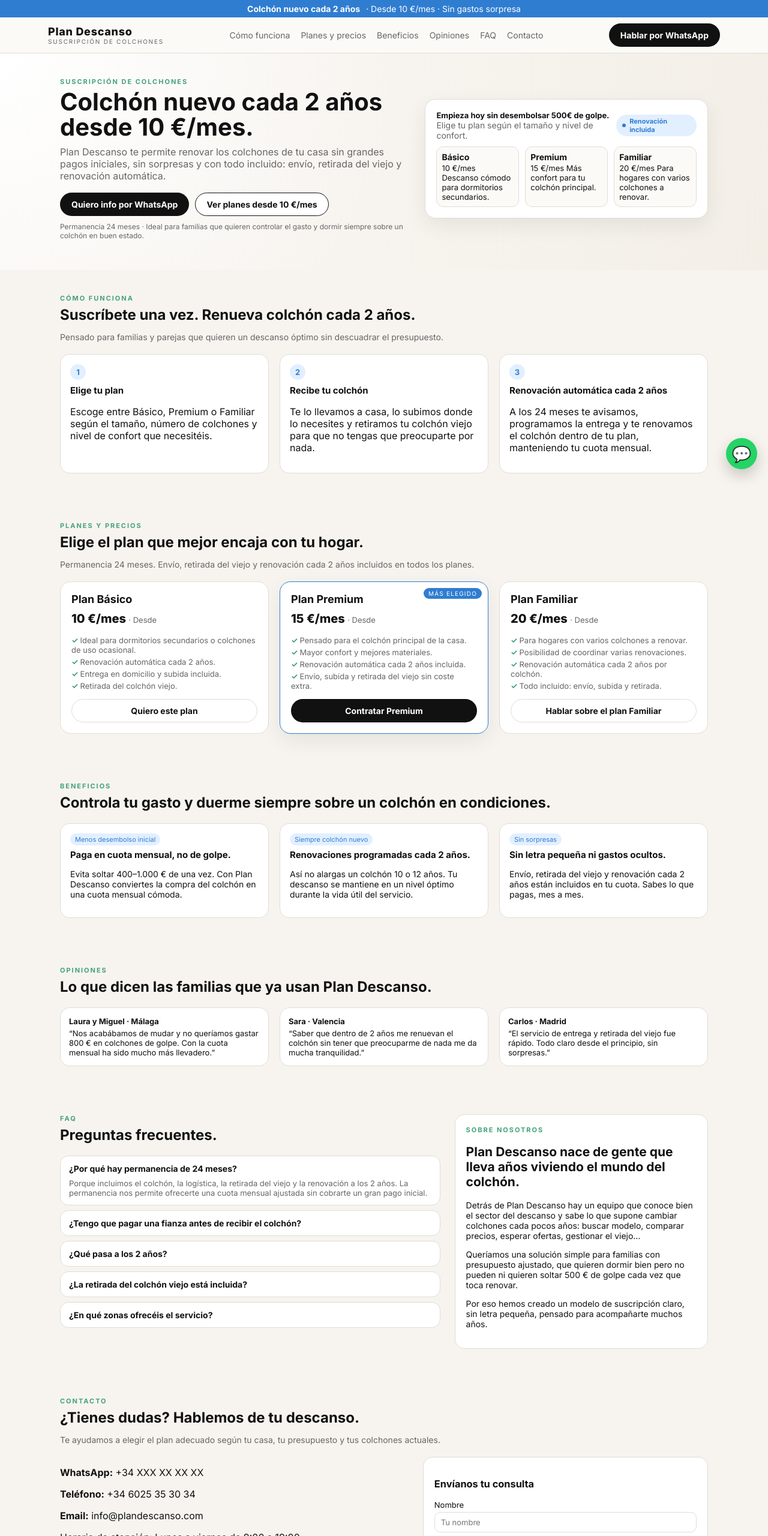
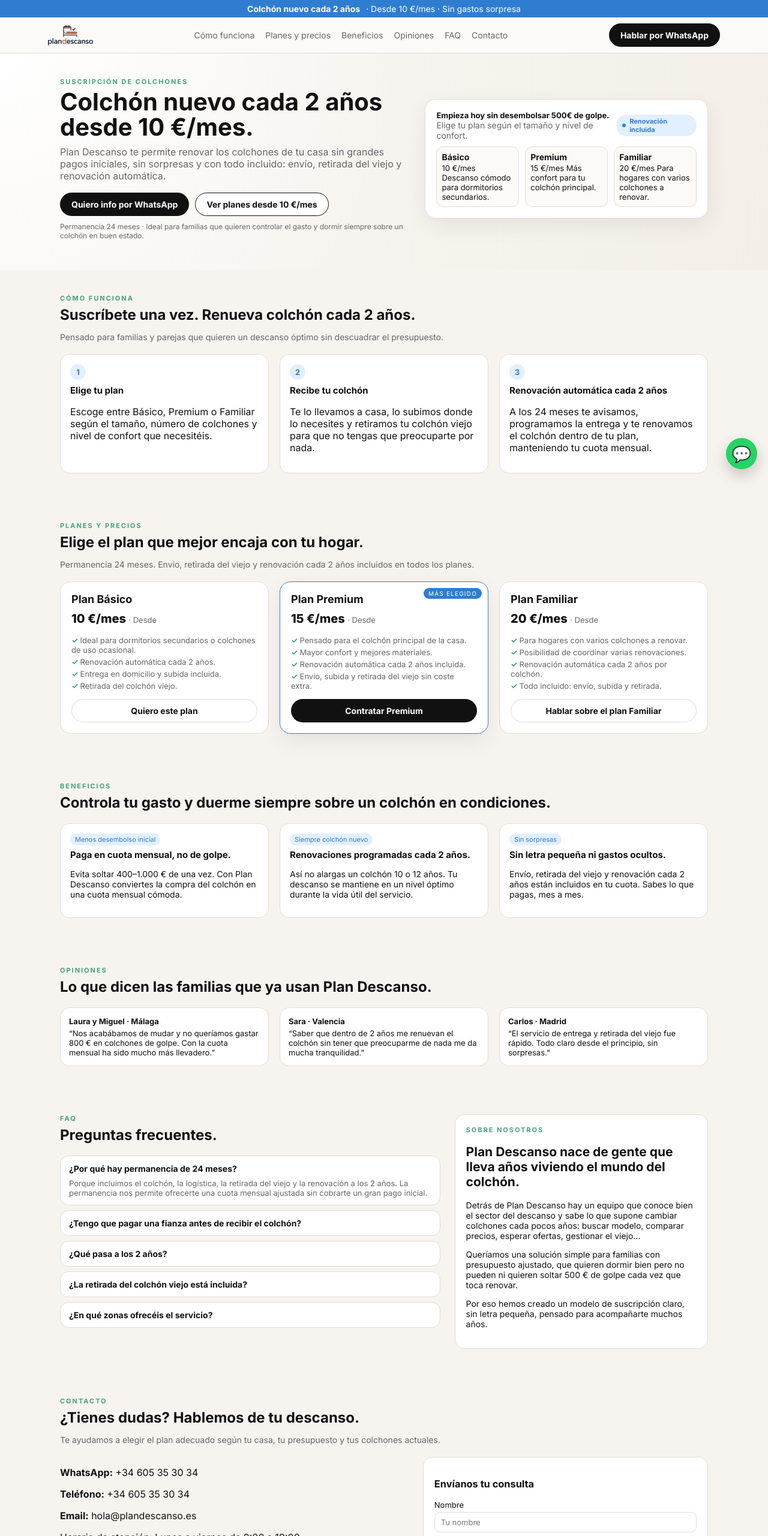
Before and after one commit to maximichlig-commits/plandescanso, a plain HTML site: page index.html in a window 1280 px wide. Shown: the top 2560 px of the page at 60% size. Drawn offline with Linux system fonts and the light colour scheme.

Commit message:
Update index.html

```diff
--- a/index.html
+++ b/index.html
@@ -55,18 +55,9 @@
       align-items:center;
       padding:10px 0;
     }
-    .logo{
-      font-weight:800;
-      letter-spacing:.04em;
-      font-size:18px;
-    }
-    .logo span{
+    .logo img{
+      height:34px;
       display:block;
-      font-weight:400;
-      font-size:10px;
-      text-transform:uppercase;
-      letter-spacing:.18em;
-      color:var(--muted);
     }
     nav.menu{
       display:flex;
@@ -427,8 +418,7 @@
 <body>
 
 <!-- BOTÓN FLOTANTE WHATSAPP -->
-<a class="whatsapp-fab" href="https://wa.me/34XXXXXXXXX" target="_blank" rel="noopener">
-  <!-- Cambia 34XXXXXXXXX por tu número en formato internacional -->
+<a class="whatsapp-fab" href="https://wa.me/34605353034" target="_blank" rel="noopener">
   💬
   <span>Hablar por WhatsApp</span>
 </a>
@@ -443,11 +433,7 @@
 <header>
   <div class="wrap nav">
     <div class="logo">
-      Plan Descanso
-      <span>Suscripción de colchones</span>
-      <!-- Si tienes logo en imagen:
-      <img src="ruta-a-tu-logo.png" alt="Plan Descanso" style="height:32px">
-      -->
+      <img src="logo-plandescanso.png" alt="Plan Descanso">
     </div>
     <nav class="menu">
       <a href="#como-funciona">Cómo funciona</a>
@@ -457,7 +443,7 @@
       <a href="#faq">FAQ</a>
       <a href="#contacto">Contacto</a>
     </nav>
-    <a class="btn btn-dark" href="https://wa.me/34XXXXXXXXX" target="_blank" rel="noopener">Hablar por WhatsApp</a>
+    <a class="btn btn-dark" href="https://wa.me/34605353034" target="_blank" rel="noopener">Hablar por WhatsApp</a>
   </div>
 </header>
 
@@ -469,7 +455,7 @@
       <h1>Colchón nuevo cada 2 años desde 10 €/mes.</h1>
       <p>Plan Descanso te permite renovar los colchones de tu casa sin grandes pagos iniciales, sin sorpresas y con todo incluido: envío, retirada del viejo y renovación automática.</p>
       <div class="hero-ctas">
-        <a class="btn btn-dark" href="https://wa.me/34XXXXXXXXX" target="_blank" rel="noopener">Quiero info por WhatsApp</a>
+        <a class="btn btn-dark" href="https://wa.me/34605353034" target="_blank" rel="noopener">Quiero info por WhatsApp</a>
         <a class="btn btn-light" href="#planes">Ver planes desde 10 €/mes</a>
       </div>
       <div class="hero-note">
@@ -556,7 +542,7 @@
           <li class="tick">Entrega en domicilio y subida incluida.</li>
           <li class="tick">Retirada del colchón viejo.</li>
         </ul>
-        <a class="btn btn-ghost" href="https://wa.me/34XXXXXXXXX" target="_blank" rel="noopener">Quiero este plan</a>
+        <a class="btn btn-ghost" href="https://wa.me/34605353034" target="_blank" rel="noopener">Quiero este plan</a>
       </div>
       <!-- Premium -->
       <div class="plan highlight">
@@ -569,7 +555,7 @@
           <li class="tick">Renovación automática cada 2 años incluida.</li>
           <li class="tick">Envío, subida y retirada del viejo sin coste extra.</li>
         </ul>
-        <a class="btn btn-dark" href="https://wa.me/34XXXXXXXXX" target="_blank" rel="noopener">Contratar Premium</a>
+        <a class="btn btn-dark" href="https://wa.me/34605353034" target="_blank" rel="noopener">Contratar Premium</a>
       </div>
       <!-- Familiar -->
       <div class="plan">
@@ -581,7 +567,7 @@
           <li class="tick">Renovación automática cada 2 años por colchón.</li>
           <li class="tick">Todo incluido: envío, subida y retirada.</li>
         </ul>
-        <a class="btn btn-ghost" href="https://wa.me/34XXXXXXXXX" target="_blank" rel="noopener">Hablar sobre el plan Familiar</a>
+        <a class="btn btn-ghost" href="https://wa.me/34605353034" target="_blank" rel="noopener">Hablar sobre el plan Familiar</a>
       </div>
     </div>
   </div>
@@ -693,11 +679,11 @@
     </div>
     <div class="contact-grid">
       <div>
-        <p><strong>WhatsApp:</strong> <a href="https://wa.me/34605353034" target="_blank" rel="noopener">+34 XXX XX XX XX</a></p>
-        <p><strong>Teléfono:</strong> +34 6025 35 30 34</p>
-        <p><strong>Email:</strong> <a href="mailto:info@plandescanso.com">info@plandescanso.com</a></p>
+        <p><strong>WhatsApp:</strong> <a href="https://wa.me/34605353034" target="_blank" rel="noopener">+34 605 35 30 34</a></p>
+        <p><strong>Teléfono:</strong> <a href="tel:+34605353034">+34 605 35 30 34</a></p>
+        <p><strong>Email:</strong> <a href="mailto:hola@plandescanso.es">hola@plandescanso.es</a></p>
         <p>Horario de atención: Lunes a viernes de 9:00 a 19:00.</p>
-        <a class="btn btn-dark" href="https://wa.me/3605353034" target="_blank" rel="noopener">Escríbenos por WhatsApp</a>
+        <a class="btn btn-dark" href="https://wa.me/34605353034" target="_blank" rel="noopener">Escríbenos por WhatsApp</a>
       </div>
 
       <form>
```
